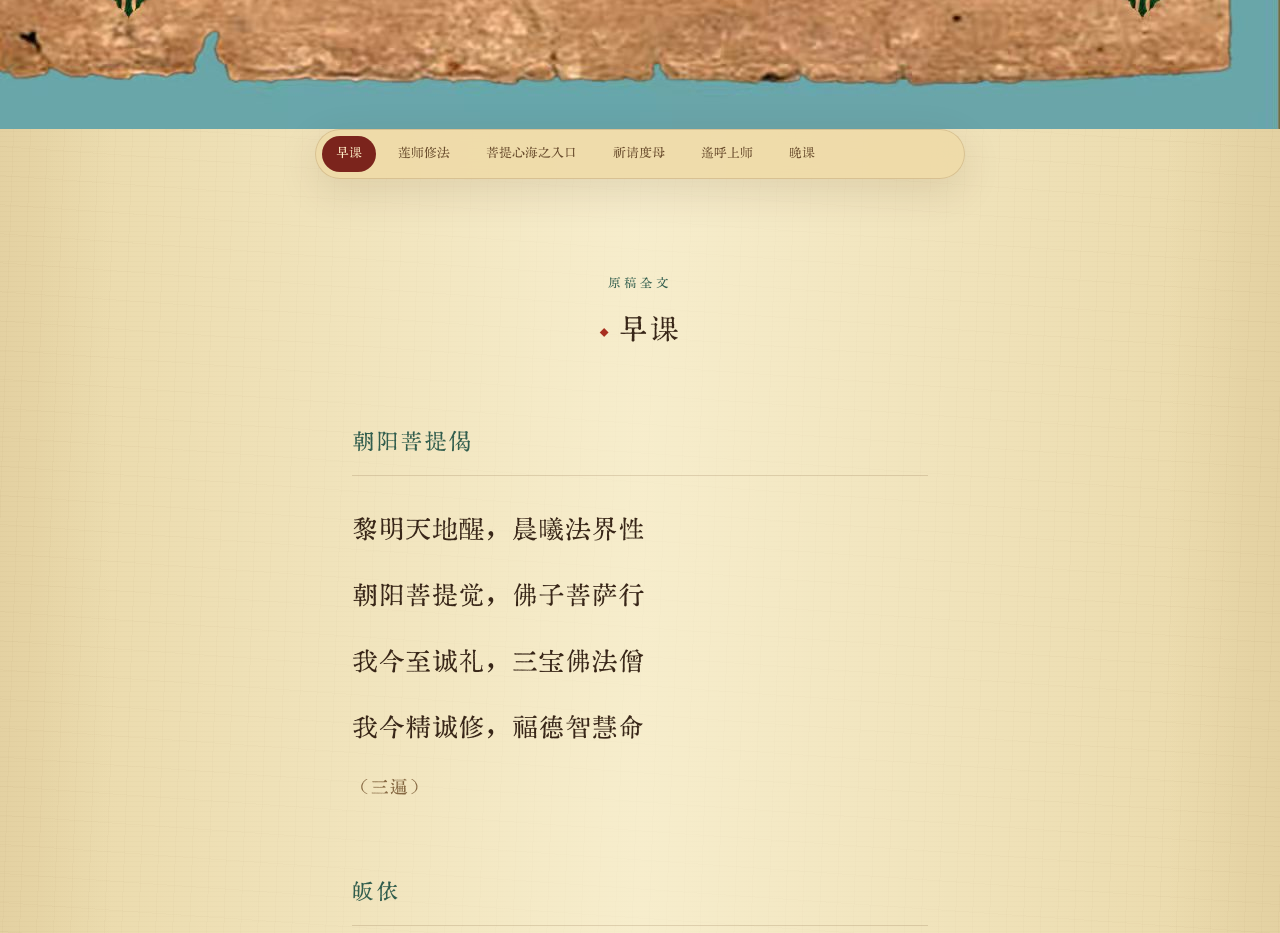
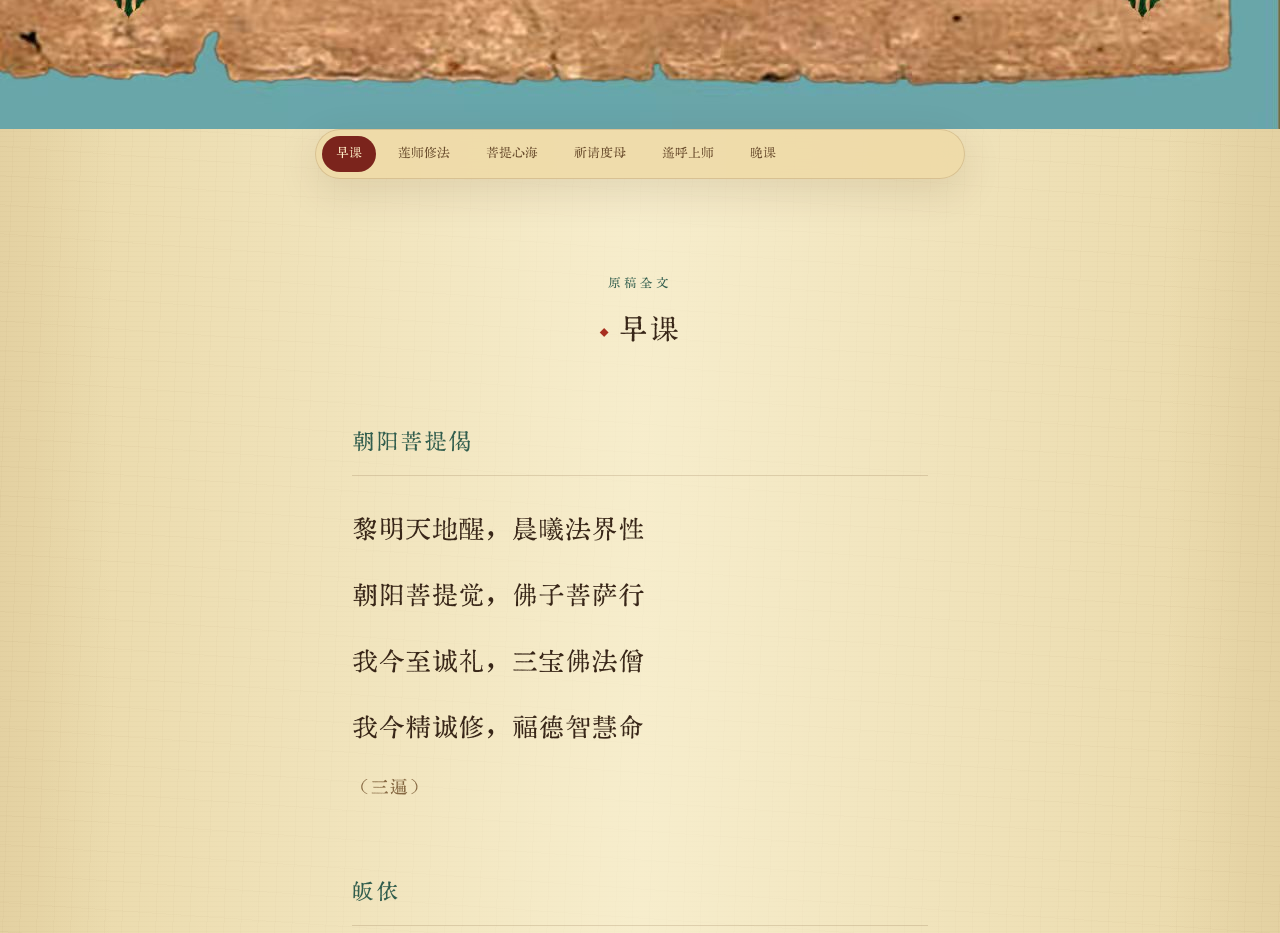
Before and after one commit to AnnISIS/zaowanke, a Next.js app: page / in a window 1280 px wide. Shown: the part 2640-3573 px from the top of the page. Built offline with nearby package versions, Linux system fonts and the light colour scheme; a web font is replaced by a local one.

Commit message:
Shorten bodhicitta navigation label

```diff
--- a/app/page.tsx
+++ b/app/page.tsx
@@ -118,7 +118,7 @@ export default function Home() {
       <nav className="chapter-nav" aria-label="祈祷文目录">
         <a className={activeChapter === "morning" ? "active" : ""} href="#morning">早课</a>
         <a className={activeChapter === "padmasambhava" ? "active" : ""} href="#padmasambhava">莲师修法</a>
-        <a className={activeChapter === "bodhicitta" ? "active" : ""} href="#bodhicitta">菩提心海之入口</a>
+        <a className={activeChapter === "bodhicitta" ? "active" : ""} href="#bodhicitta">菩提心海</a>
         <a className={activeChapter === "tara" ? "active" : ""} href="#tara">祈请度母</a>
         <a className={activeChapter === "guru" ? "active" : ""} href="#guru">遥呼上师</a>
         <a className={activeChapter === "evening" ? "active" : ""} href="#evening">晚课</a>
```
